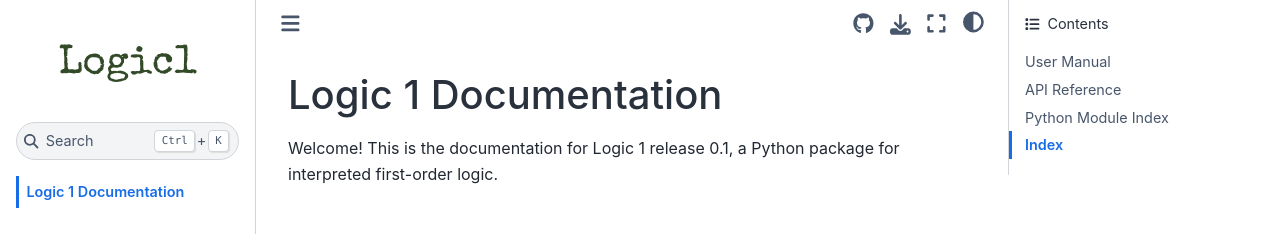
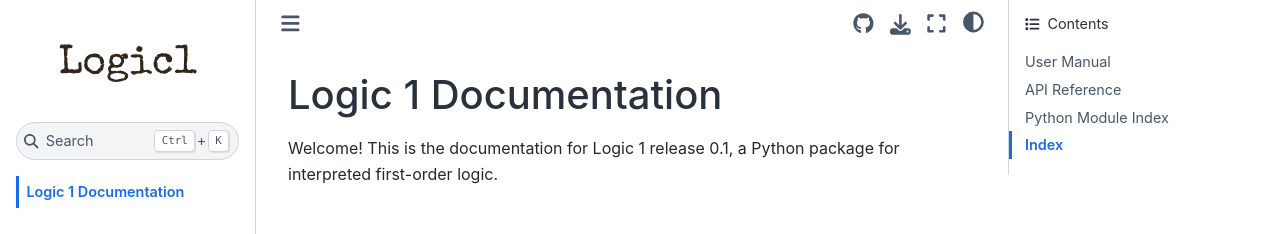
Before and after one commit to logic1-eu/logic1, a Sphinx documentation site: the page built from doc/source/index.rst, in a window 1280 px wide. Shown: the top 234 px of the page. Built offline with Sphinx 7.4.7 and the Sphinx Book theme 1.1.4, drawn with Linux system fonts in a browser that asks for light colours.

Commit message:
Modify color

```diff
--- a/doc/source/_static/custom.css
+++ b/doc/source/_static/custom.css
@@ -6,6 +6,6 @@
   font-weight:400;
   font-style:normal;
   font-optical-sizing:auto;
-  color: color(srgb 0.20 0.29 0.16);
+  color: color(srgb 0.20 0.15 0.10);
 /*  color: color(srgb 0.40 0.38 0.32);*/
 }
```
